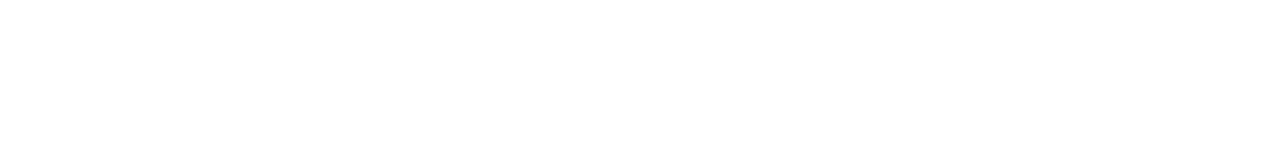
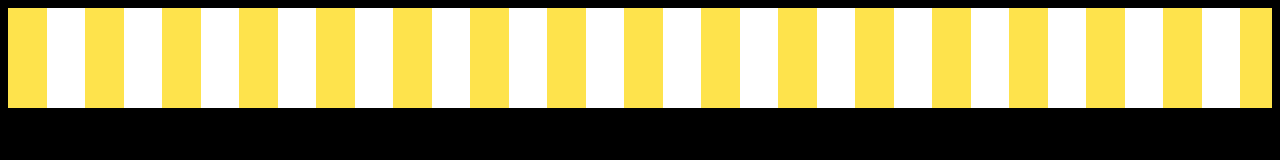
Before and after one commit to jermilive/flower_shop, a plain HTML site: page index.html in a window 1280 px wide. Drawn offline with Linux system fonts and the light colour scheme.

Commit message:
update CSS

```diff
--- a/index.html
+++ b/index.html
@@ -3,7 +3,14 @@
   <head>
     <meta charset="UTF-8" />
     <meta name="viewport" content="width=device-width, initial-scale=1.0" />
-    <title>Document</title>
+    <link rel="stylesheet" href="style.css" />
+    <title>Flower Shop</title>
   </head>
-  <body></body>
+  <body>
+    <div class="main-container">
+      <div class="header">
+        <div class="site_colorbar"></div>
+      </div>
+    </div>
+  </body>
 </html>
--- a/style.css
+++ b/style.css
@@ -0,0 +1,17 @@
+/* =============== */
+/* Flower Shop CSS */
+/* =============== */
+
+body {
+  background-color: black;
+}
+
+.site_colorbar {
+  height: 100px;
+
+  background: repeating-linear-gradient(90deg, #fee34c, #fee34c, 39px, white 0, white 77px);
+  z-index: 2;
+  top: 0;
+  left: 0;
+  width: 100%;
+}
```
